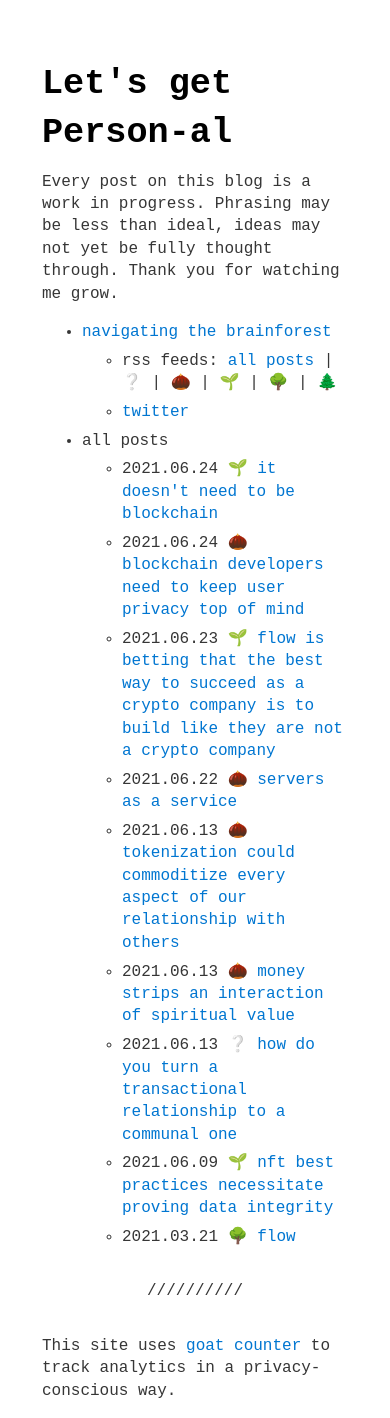
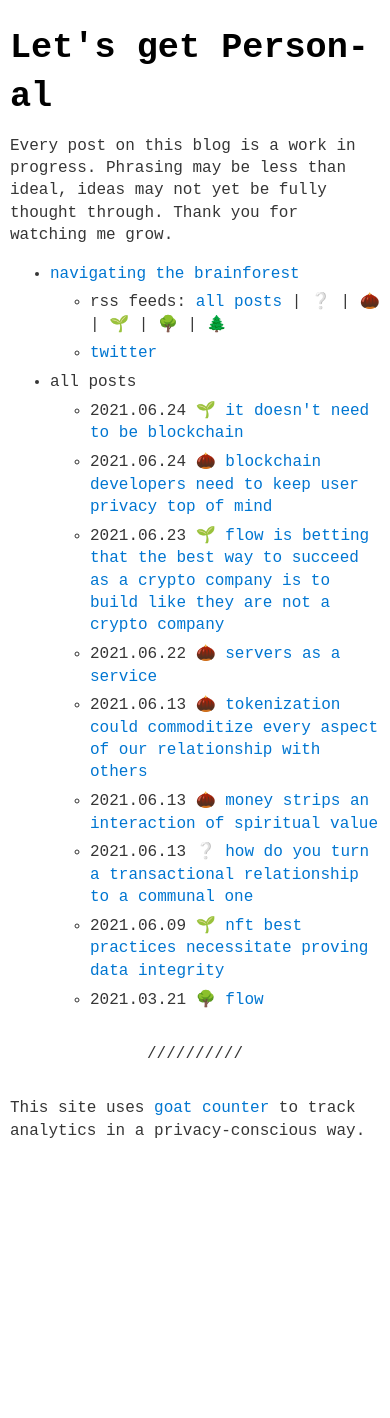
Before and after one commit to person-al/person-al.github.io, a Jekyll site: the page built from index.md, in a window 390 px wide. Built offline with Jekyll 4.4.1, drawn with Linux system fonts in a browser that asks for light colours; after the commit the page ends 1142 px from its top, so only the background shows below that.

Commit message:
Improve padding for mobile

```diff
--- a/_sass/no-style-please.scss
+++ b/_sass/no-style-please.scss
@@ -29,9 +29,8 @@
   width: fit-content !important;
   max-width: 640px !important;
   margin: 0 auto !important;
-  padding: 4rem 2rem !important;
-  @media only screen and (max-width: 800px) {
-    padding: 1rem 2rem !important;
+  @media only screen and (min-width: 800px) {
+    padding-top: 4rem !important;
   }
 }
 
```
